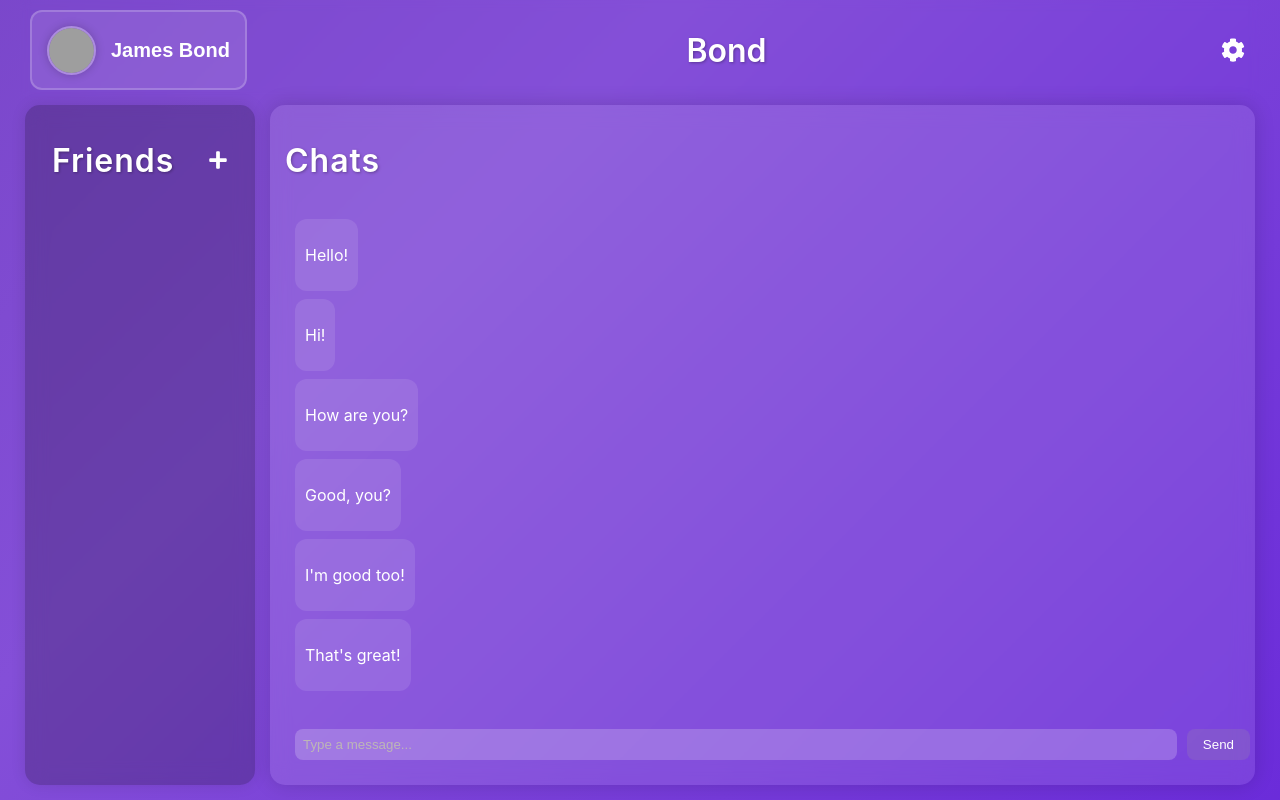
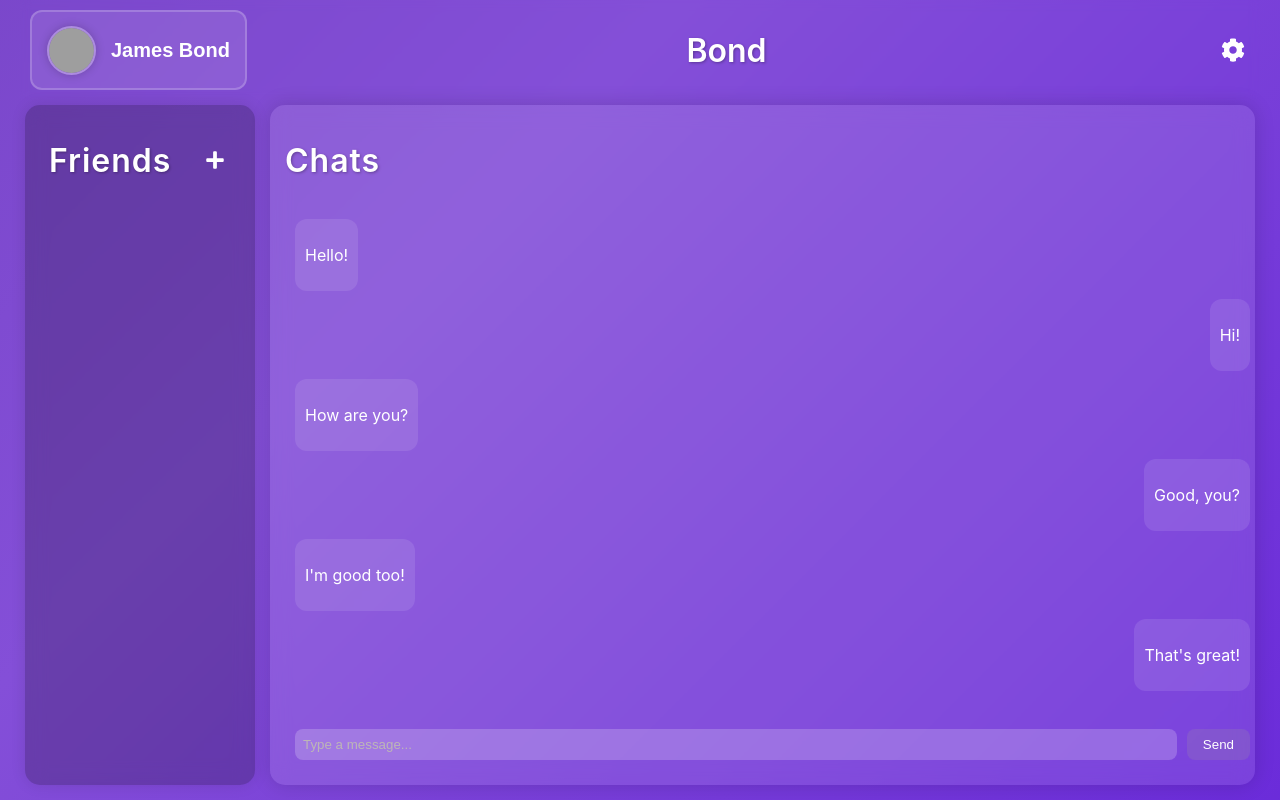
Before and after one commit to jadsaad06/BOND-Real-Time-Messaging, a React (Create React App) app in the folder frontend/: page / in a window 1280 px wide. Built offline with nearby package versions, Linux system fonts and the light colour scheme; grey boxes are pictures that could not be loaded.

Commit message:
sent and received messages now on different sides

```diff
--- a/frontend/src/App.css
+++ b/frontend/src/App.css
@@ -148,7 +148,9 @@ html, body, #root, .App {
   padding: 10px;
 }
 
-.message {
+
+
+.message-sent{
   display: flex;
   flex-direction: row;
   justify-content: space-between;
@@ -162,6 +164,19 @@ html, body, #root, .App {
   margin-bottom: 8px;
 }
 
+.message-received{
+  display: flex;
+  flex-direction: row;
+  justify-content: space-between;
+  align-self: flex-end;
+  padding: 10px;
+  border-radius: 12px;
+  color: white;
+  border: none;
+  background-color: rgba(255, 255, 255, 0.1);
+  transition: background-color 0.3s ease, transform 0.2s ease;
+  margin-bottom: 8px;
+}
 .message-input-container {
   margin-top: 10px;
   padding: 10px;
@@ -204,6 +219,16 @@ html, body, #root, .App {
   margin-bottom: 20px;
 }
 
+.add-friend-container{
+  background: none;
+  color: white;
+  border: none;
+  display: flex;
+  justify-content: center;
+  align-items: center;
+
+}
+
 .add-friend-icon {
   cursor: pointer;
   font-size: 20px;
--- a/frontend/src/App.js
+++ b/frontend/src/App.js
@@ -1,7 +1,11 @@
 import './App.css';
 import { FaCog, FaPlus } from 'react-icons/fa';
 
+
+
 function App() {
+
+
   return (
     <div className="App">
       <header className="main-container">
@@ -18,7 +22,9 @@ function App() {
         <sidebar className="sidebar">
           <div className="friends-header">
             <h1 className="sidebar-title">Friends</h1>
-            <FaPlus className="add-friend-icon" />
+            <button className="add-friend-container">
+              <FaPlus className="add-friend-icon" />
+            </button>
           </div>
         </sidebar>
         <div className="chat-container">
@@ -26,22 +32,22 @@ function App() {
             <h1 className="chats-title">Chats</h1>
           </chats>
           <div className="message-container">
-            <div className="message">
+            <div className="message-sent">
               <p className="message-text">Hello!</p>
             </div>
-            <div className="message">
+            <div className="message-received">
               <p className="message-text">Hi!</p>
             </div>
-            <div className="message">
+            <div className="message-sent">
               <p className="message-text">How are you?</p>
             </div>
-            <div className="message">
+            <div className="message-received">
               <p className="message-text">Good, you?</p>
             </div>
-            <div className="message">
+            <div className="message-sent">
               <p className="message-text">I'm good too!</p>
             </div>
-            <div className="message">
+            <div className="message-received">
               <p className="message-text">That's great!</p>
             </div>
           </div>
```
